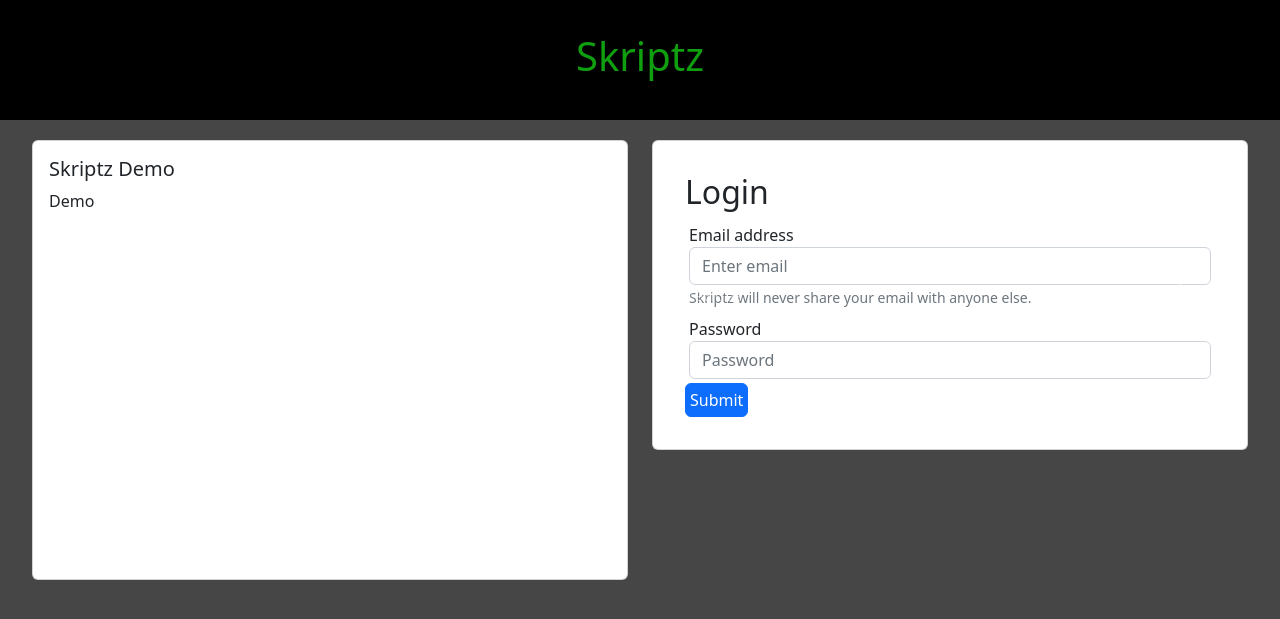
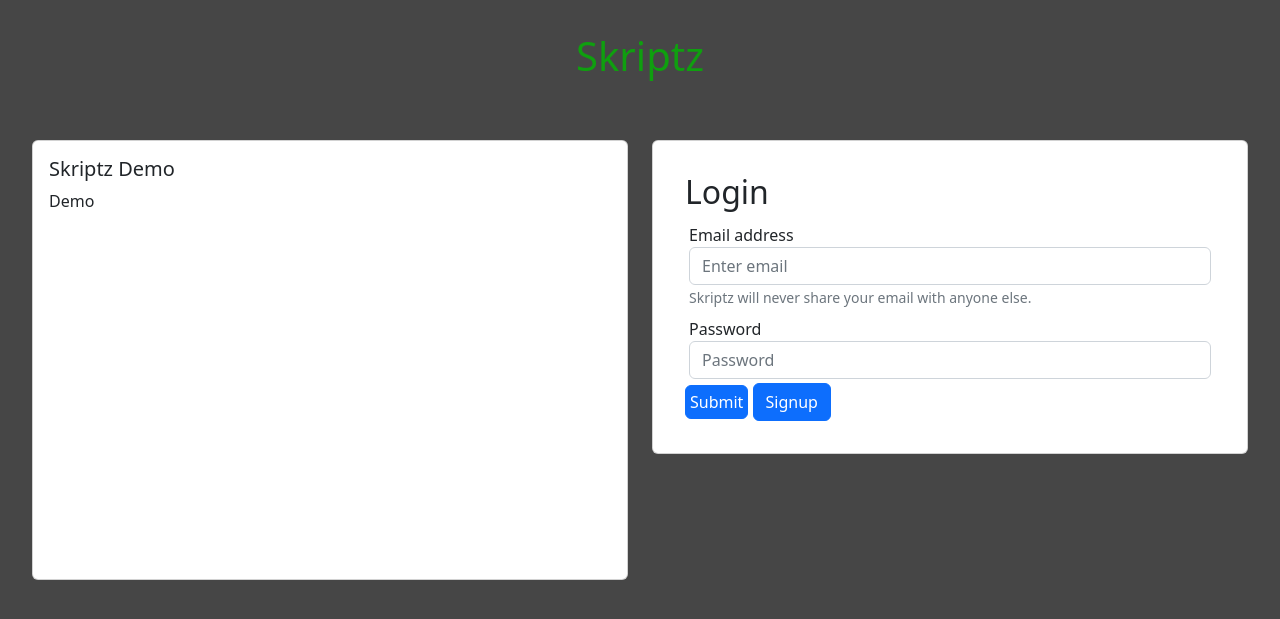
Before and after one commit to Dustinm5Oly/Skriptz, a Node server app: page / in a window 1280 px wide. Shown: the top 619 px of the page. Run offline with Node 20, Linux system fonts and the light colour scheme; some libraries are stand-ins or nearby versions.

Commit message:
updated add services

```diff
--- a/public/css/style.css
+++ b/public/css/style.css
@@ -3,7 +3,6 @@ body{
     /* overflow: hidden; */
 }
 #nav{
-    background-color: #000;
     height: 120px;
 }
 #title{
@@ -78,3 +77,9 @@ h3{
     color: rgb(15, 159, 15);
     padding-left: 50px;
 }
+#formBtn{
+    margin-left: 440px;
+    /* background-color: white; */
+    border: 0;
+    color: green;
+}
--- a/views/homepage.handlebars
+++ b/views/homepage.handlebars
@@ -16,7 +16,7 @@
     <div class="card">
       <div class="card-body">
         <div class="card-body">
-    <div id="carousel" class="carousel slide" >
+    <div id="carousel" class="carousel slide" data-bs-interval="false" >
   <div class="carousel-inner">
     <div class="carousel-item active">
     <form id="loginForm">
@@ -31,6 +31,11 @@
           <input type="password" class="form-control" id="exampleInputPassword1" placeholder="Password">
       </div>
           <button id="formPad" type="submit" class="btn btn-primary">Submit</button>
+            <button id="" class="btn btn-primary" type="button" data-bs-target="#carousel" data-bs-slide="next">
+    <span></span>
+    <span>Signup</span>
+  </button>
+
     </form>
     </div>
     <div class="carousel-item">
@@ -54,18 +59,14 @@
           <input type="password" class="form-control" id="exampleInputPassword1" placeholder="Password">
       </div>
           <button id="formPad" type="submit" class="btn btn-primary">Submit</button>
+  <button id="formBtn" class="btn btn-primary" type="button" data-bs-target="#carousel" data-bs-slide="prev">
+    <span></span>
+    <span >Login</span>
+  </button>
     </form>
     </div>
     </div>
   </div>
-  <button class="carousel-control-prev" type="button" data-bs-target="#carousel" data-bs-slide="prev">
-    <span class="carousel-control-prev-icon" aria-hidden="true"></span>
-    <span >Previous</span>
-  </button>
-  <button class="carousel-control-next" type="button" data-bs-target="#carousel" data-bs-slide="next">
-    <span class="carousel-control-next-icon" aria-hidden="true"></span>
-    <span>Next</span>
-  </button>
   </div>
   </div>
       </div>
```
Also changed, not shown: assets/Skriptz.jpg (added).
